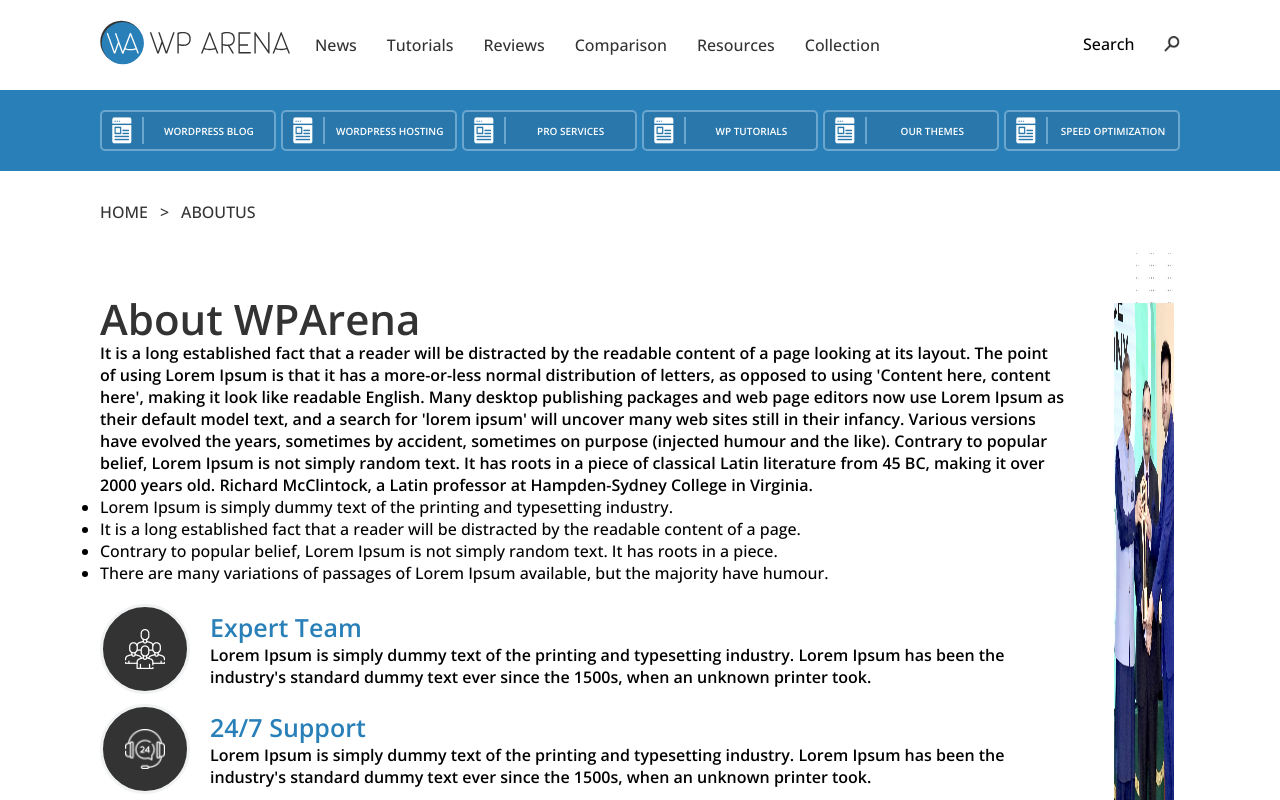
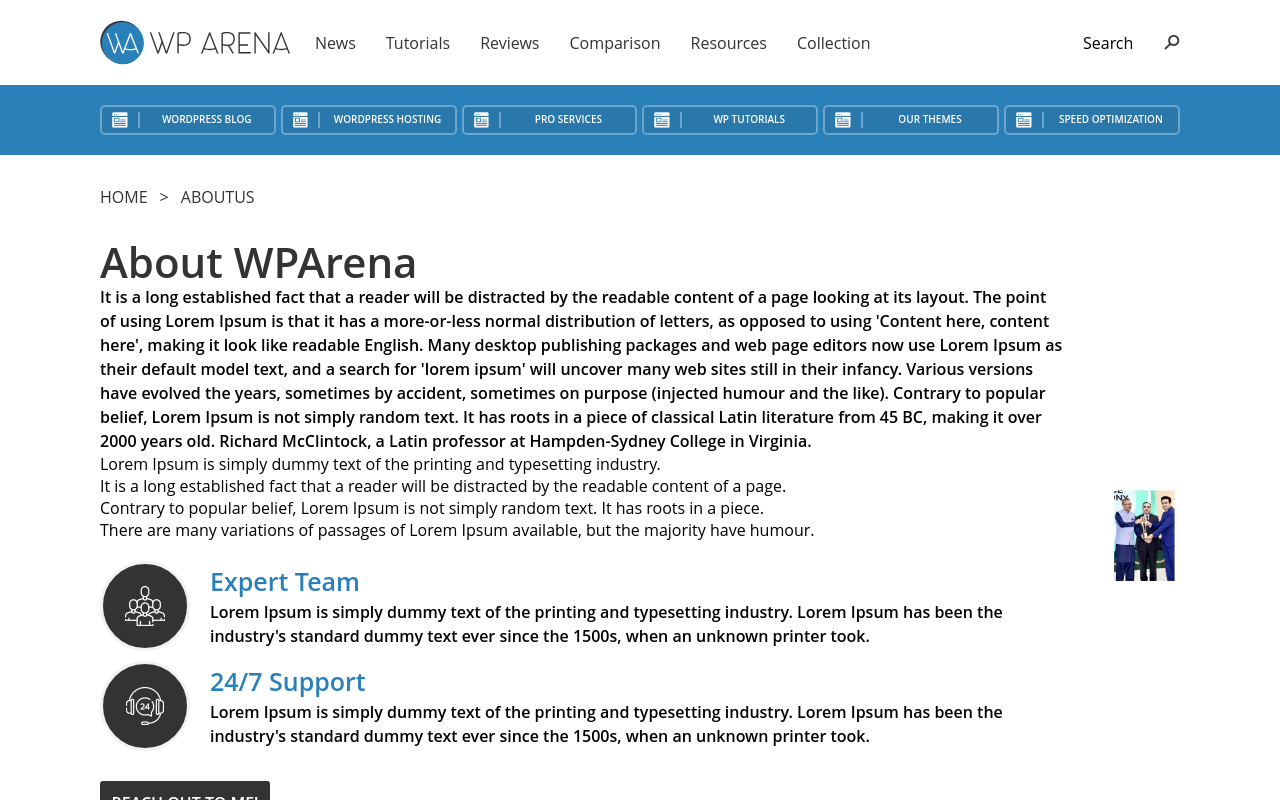
Before and after one commit to umar-techabout/wp-arena-nextjs, a Next.js app: page /aboutus in a window 1280 px wide. Shown: the top 800 px of the page. Built offline with nearby package versions, Linux system fonts and the light colour scheme.

Commit message:
tailwind configuration

```diff
--- a/package.json
+++ b/package.json
@@ -19,7 +19,10 @@
     "react-paginate": "^8.2.0"
   },
   "devDependencies": {
+    "autoprefixer": "^10.4.20",
     "eslint": "^8",
-    "eslint-config-next": "14.2.5"
+    "eslint-config-next": "14.2.5",
+    "postcss": "^8.4.45",
+    "tailwindcss": "^3.4.11"
   }
 }
--- /dev/null
+++ b/postcss.config.js
@@ -0,0 +1,6 @@
+module.exports = {
+  plugins: {
+    tailwindcss: {},
+    autoprefixer: {},
+  },
+}
--- a/src/app/globals.css
+++ b/src/app/globals.css
@@ -1,3 +1,7 @@
+@tailwind base;
+@tailwind components;
+@tailwind utilities;
+
 @import url('https://fonts.googleapis.com/css2?family=Open+Sans:ital,wght@0,300..800;1,300..800&display=swap');
 /* @import url('https://fonts.googleapis.com/css2?family=Open+Sans:wght@300;400;600;700;800&display=swap'); */
 
--- a/src/app/layout.js
+++ b/src/app/layout.js
@@ -14,8 +14,7 @@ export default function RootLayout({ children }) {
   return (
     <html lang="en">
       <Head>
-      {/* <meta name="viewport" content="width=device-width, initial-scale=1" /> */}
-      <link rel="stylesheet" href="/Media.css" />
+      <meta name="viewport" content="width=device-width, initial-scale=1" />
 
       </Head>
       <body>
--- /dev/null
+++ b/tailwind.config.js
@@ -0,0 +1,15 @@
+/** @type {import('tailwindcss').Config} */
+module.exports = {
+  content: [
+    "./app/**/*.{js,ts,jsx,tsx,mdx}",
+    "./pages/**/*.{js,ts,jsx,tsx,mdx}",
+    "./components/**/*.{js,ts,jsx,tsx,mdx}",
+
+    // Or if using `src` directory:
+    "./src/**/*.{js,ts,jsx,tsx,mdx}",
+  ],
+  theme: {
+    extend: {},
+  },
+  plugins: [],
+}
```
Also changed, not shown: 1 other file (tests, documents, lock files or other folders).
